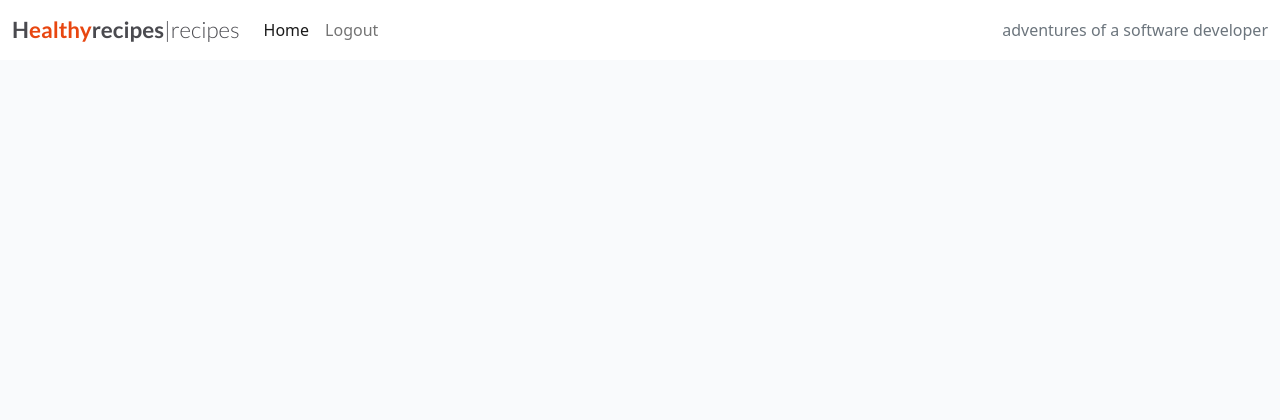
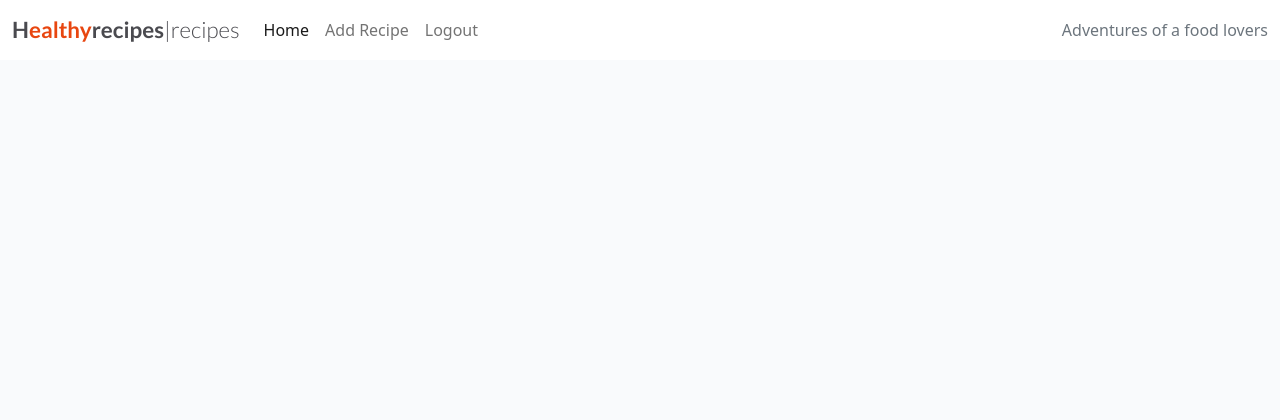
Before and after one commit to SnezhanaZdravkova/RecipesBook, a Django app: page / in a window 1280 px wide. Shown: the top 420 px of the page. Run offline with Django 3.2, Linux system fonts and the light colour scheme; a user stored in the database is signed in; data that the repository does not hold is empty.

Commit message:
Add create_recipe for user

```diff
--- a/recipes/urls.py
+++ b/recipes/urls.py
@@ -1,9 +1,10 @@
-from . import views
+from recipes import views
 from django.urls import path
 
 
 urlpatterns = [
     path('', views.RecipesList.as_view(), name='home'),
+    path('create_recipe/', views.CreateRecipe.as_view(), name='create_recipe'),
     path('<slug:slug>/', views.RecipeDetail.as_view(), name='recipe_detail'),
     path('like/<slug:slug>', views.RecipeLike.as_view(), name='recipe_like'),
 ]
--- a/recipes/views.py
+++ b/recipes/views.py
@@ -1,8 +1,12 @@
 from django.shortcuts import render, get_object_or_404, reverse
+from django.contrib import messages
+from django.contrib.messages.views import SuccessMessageMixin
+from django.contrib.auth.mixins import LoginRequiredMixin, UserPassesTestMixin
 from django.views import generic, View
+from django.views.generic import CreateView
 from django.http import HttpResponseRedirect
 from .models import Recipes, Comment
-from .forms import CommentForm
+from .forms import CommentForm, CreateRecipeForm
 
 
 class RecipesList(generic.ListView):
@@ -13,6 +17,9 @@ class RecipesList(generic.ListView):
 
 
 class RecipeDetail(View):
+    """
+    This view is used to display the full recipe details including comments.
+    """
 
     def get(self, request, slug, *args, **kwargs):
         queryset = Recipes.objects.filter(status=1)
@@ -71,9 +78,39 @@ class RecipeLike(View):
     def post(self, request, slug, *args, **kwargs):
         post = get_object_or_404(Recipe, slug=slug)
 
-        if post.like.filter(id=request.user.id).exists():
-            post.like.remove(request.user)
+        if post.likes.filter(id=request.user.id).exists():
+            post.likes.remove(request.user)
         else:
-            post.like.add(request.user)
+            post.likes.add(request.user)
 
         return HttpResponseRedirect(reverse('recipe_detail', args=[slug]))
+
+
+class CreateRecipe(CreateView):
+    """This view is used to allow logged in users to create a recipe"""
+
+    model = Recipes
+    form_class = CreateRecipeForm
+    template_name = 'create_recipe.html'
+    success_message = "%(calculated_field)s was created successfully"
+
+    def form_valid(self, form):
+        """
+        This method is called when valid form data has been posted.
+        The signed in user is set as the author of the recipe.
+        """
+        messages.success(self.request,
+                         "Recipe Successfully Added & Awaiting Approval")
+        form.instance.author = self.request.user
+        return super(CreateView, self).form_valid(form)
+
+    def get_success_message(self, cleaned_data):
+        """
+        This function overrides the get_success_message() method to add
+        the recipe title into the success message.
+        source: https://docs.djangoproject.com/en/4.0/ref/contrib/messages/
+        """
+        return self.success_message % dict(
+            cleaned_data,
+            calculated_field=self.object.title,
+        )
--- a/templates/base.html
+++ b/templates/base.html
@@ -39,6 +39,9 @@
                     </li>
                     {% if user.is_authenticated %}
                     <li class="nav-item">
+                        <a class="nav-link" href="{% url 'create_recipe' %}">Add Recipe</a>
+                    </li>
+                    <li class="nav-item">
                         <a class="nav-link" href="{% url 'account_logout' %}">Logout</a>
                     </li>
                     {% else %}
@@ -51,7 +54,7 @@
                     {% endif %}
                 </ul>
                 <span class="navbar-text text-muted">
-                    adventures of a software developer
+                    Adventures of a food lovers
                 </span>
             </div>
         </div>
@@ -60,6 +63,7 @@
     <main class="flex-shrink-0 main-bg">
         {% block content %}
         <!-- Content Goes here -->
+        <!-- Below from Code Institute's I Think Therefore I Blog project -->
         {% endblock content %}
     </main>
 
--- a/templates/index.html
+++ b/templates/index.html
@@ -25,7 +25,7 @@
                         </div>
                         <a href="{% url 'recipe_detail' recipe.slug %}" class="post-link">
                             <h2 class="card-title">{{ recipe.title }}</h2>
-                            <p class="card-text">{{ recipe.excerpt }}</p>
+                            <p class="card-text">{{ recipe.description }}</p>
                         </a>
                         <hr />
                         <p class="card-text text-muted h6">{{ recipe.created_on}} <i class="far fa-heart"></i>
```
Also changed, not shown: recipes/forms.py (+33 -1 lines), templates/create_recipe.html (added, +22 -0 lines), db.sqlite3.
